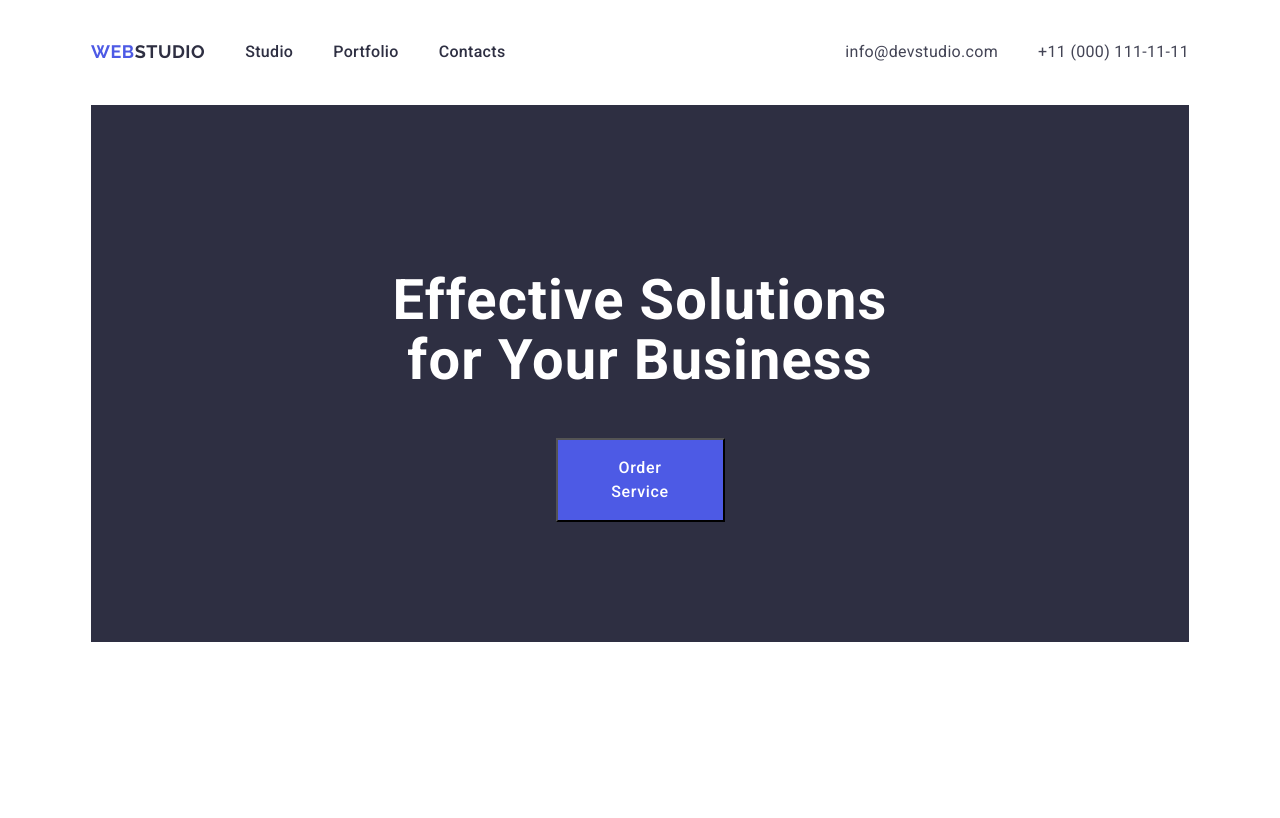
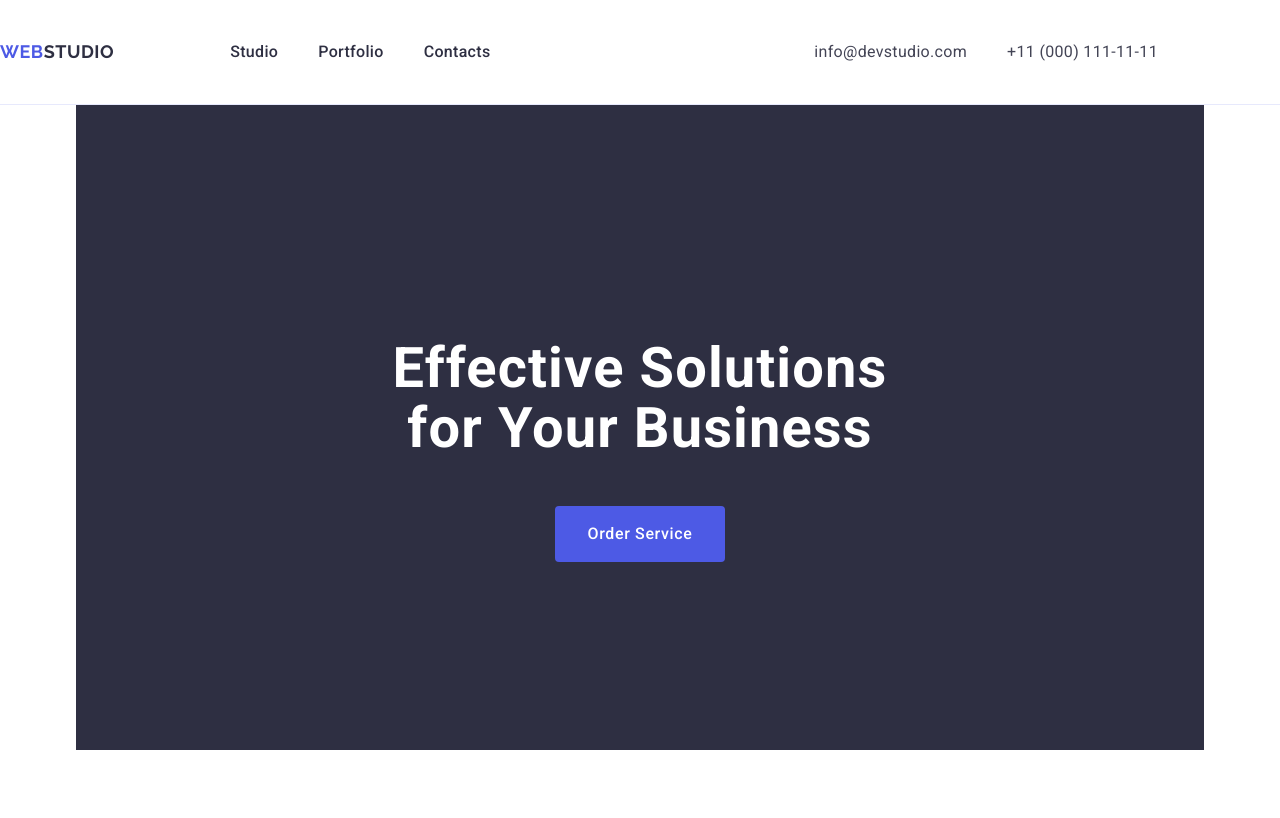
Before and after one commit to hkapets/goit-markup-hw-03f, a plain HTML site: page index.html in a window 1280 px wide. Shown: the top 818 px of the page. Drawn offline with nearby package versions, Linux system fonts and the light colour scheme.

Commit message:
add containers

```diff
--- a/css/styles.css
+++ b/css/styles.css
@@ -26,20 +26,27 @@ img {
   max-width: 100%;
   height: auto;
 }
+a {
+  display: inline-block;
+}
 .page-container {
-  max-width: 1128px;
-  padding: 0 15px;
-  margin: 0 auto;
   display: flex;
   flex-direction: column;
 }
+.container {
+  max-width: 1158px;
+  padding: 0 15px;
+  margin: 0 auto;
+}
 .page-header {
   background-color: #fff;
+
+  border-bottom: 1px solid #e7e9fc;
 }
 .header-container {
+  width: 1158px;
   display: flex;
   flex-direction: row;
-  border-bottom: 1px solid #fff;
 }
 .header-nav {
   color: #434455;
@@ -57,6 +64,7 @@ img {
   letter-spacing: 0.03em;
   text-transform: uppercase;
   text-decoration-line: none;
+  margin-right: 76px;
 }
 .header-logo-part {
   color: #2e2f42;
@@ -66,12 +74,11 @@ img {
   flex-direction: row;
   gap: 40px;
   color: #2e2f42;
-  padding-top: 24px;
-  padding-bottom: 24px;
 }
 .header-nav-item {
   font-weight: 500;
   line-height: 1.5;
+  padding: 24px 0;
 }
 .header-nav-link {
   color: #2e2f42;
@@ -118,6 +125,7 @@ img {
   line-height: 1.5;
   letter-spacing: 0.02em;
   text-decoration-line: none;
+  display: inline-block;
 }
 .address-link:hover,
 .address-link:focus {
@@ -128,16 +136,10 @@ img {
 .main {
   background-color: #fff;
 }
-.main-container {
-  flex-grow: 1;
-}
-.container {
-  padding-top: 120px;
-  padding-bottom: 120px;
-  max-width: 100%;
-}
+
 .hero-section {
   background-color: #2e2f42;
+  padding: 188px 0;
 }
 .hero-title {
   color: #fff;
@@ -159,7 +161,10 @@ img {
   line-height: 1.5;
   letter-spacing: 0.04em;
   display: block;
-  max-width: 169px;
+  min-width: 169px;
+  height: 56px;
+  border: none;
+  border-radius: 4px;
   margin-right: auto;
   margin-left: auto;
   padding: 16px 32px;
@@ -260,8 +265,7 @@ img {
 }
 .page-footer {
   background-color: #2e2f42;
-}
-.footer-container {
+  padding: 100px 0;
 }
 .footer-logo {
   color: #4d5ae5;
@@ -272,6 +276,8 @@ img {
   letter-spacing: 0.03em;
   text-transform: uppercase;
   text-decoration-line: none;
+  display: inline-block;
+  margin-bottom: 16px;
 }
 .footer-logo-part {
   color: #f4f4fd;
--- a/index.html
+++ b/index.html
@@ -17,9 +17,9 @@
     <link rel="stylesheet" href="./css/styles.css" />
   </head>
   <body>
-    <div class="page-container">
-      <header class="page-header">
-        <div class="header-container">
+    <div class="page-container" class="container">
+      <header class="page-header" c>
+        <div class="header-container" class="container">
           <nav class="header-nav">
             <a class="header-logo" href="./index.html"
               >Web<span class="header-logo-part">Studio</span></a
@@ -53,7 +53,7 @@
         </div>
       </header>
       <main class="main">
-        <div class="main-container">
+        <div class="container">
           <section class="hero-section">
             <div class="container">
               <h1 class="hero-title">Effective Solutions for Your Business</h1>
@@ -224,7 +224,7 @@
         </div>
       </main>
       <footer class="page-footer">
-        <div class="footer-container">
+        <div class="container">
           <a class="footer-logo" href="./index.html"
             >Web<span class="footer-logo-part">Studio</span></a
           >
```
